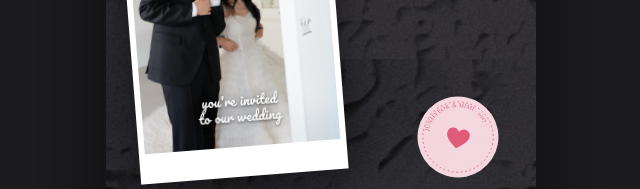
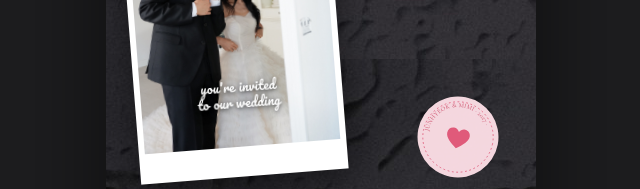
Before and after one commit to mimipark97/wedding, a plain HTML site: page peach/index.html in a window 1280 px wide. Shown: the part 1821-2010 px from the top of the page, 319-959 px from the left. Drawn offline with Linux system fonts and the light colour scheme.

Commit message:
peach: 폴라로이드 캡션 위치·그림자 미세 조정(흰 드레스 위 가독성)

```diff
--- a/peach/index.html
+++ b/peach/index.html
@@ -204,9 +204,9 @@ button{font-family:inherit;color:inherit;background:none;border:0;padding:0;curs
 .card-pink .ph{position:relative;background:#fff;padding:6px 6px 30px;overflow:hidden}
 .card-pink img{width:100%;height:auto}
 .card-pink .hand{
-  position:absolute;left:0;right:0;bottom:52px;text-align:center;
+  position:absolute;left:0;right:0;bottom:66px;text-align:center;
   font-family:var(--script);font-size:13px;line-height:1.22;color:#fff;letter-spacing:.015em;
-  text-shadow:0 1px 3px rgba(0,0,0,.55), 0 0 14px rgba(0,0,0,.3);
+  text-shadow:0 1px 4px rgba(0,0,0,.62), 0 0 18px rgba(0,0,0,.34);
   pointer-events:none;
 }
 .stamp{
```
